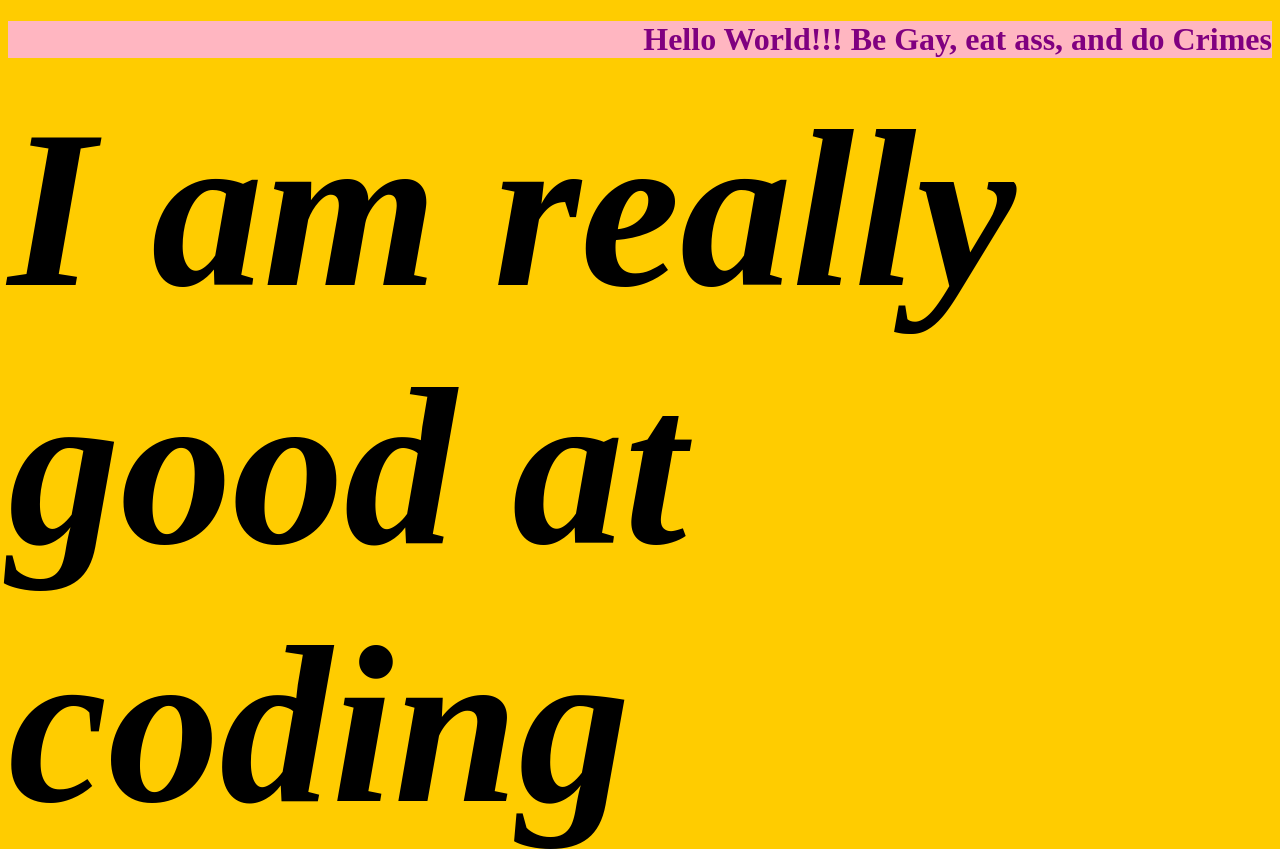
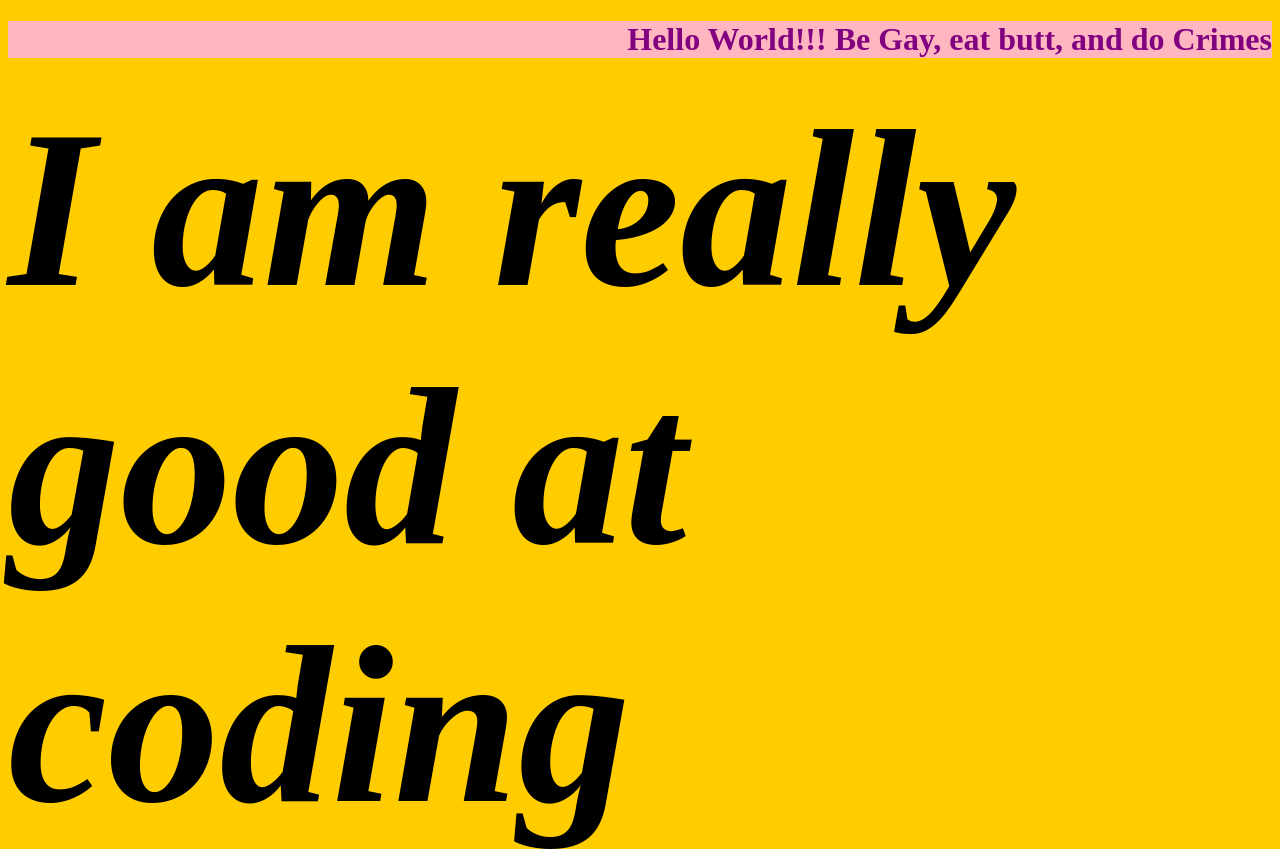
Before and after one commit to patrickmhny/Big-Gay-Elden-Ring-Website, a plain HTML site: page index.html in a window 1280 px wide. Shown: the top 849 px of the page. Drawn offline with Linux system fonts and the light colour scheme.

Commit message:
Update index.html

```diff
--- a/index.html
+++ b/index.html
@@ -9,7 +9,7 @@
 
 </head>
     <body>
-        <div> <h1>Hello World!!!  Be Gay, eat ass, and do Crimes</h1></div>
+        <div> <h1>Hello World!!!  Be Gay, eat butt, and do Crimes</h1></div>
 
 
         <prg><strong><i>I am really good at coding</i></strong></prg>
```
